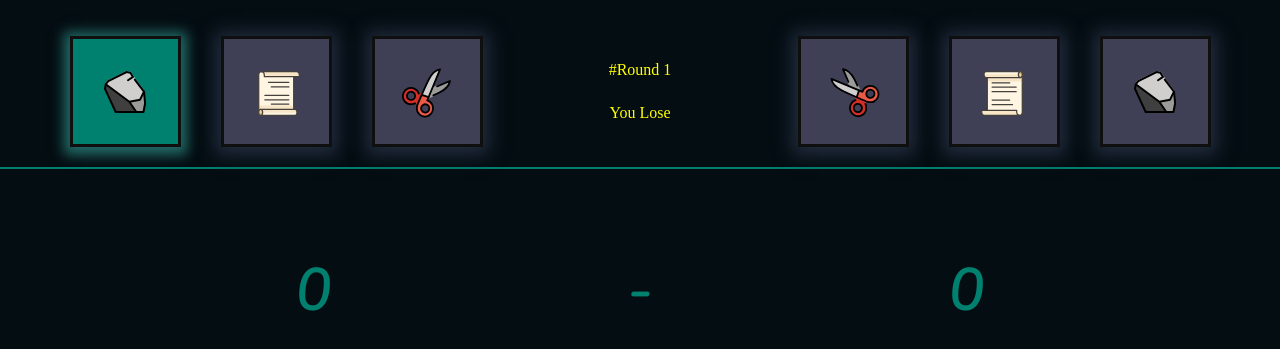
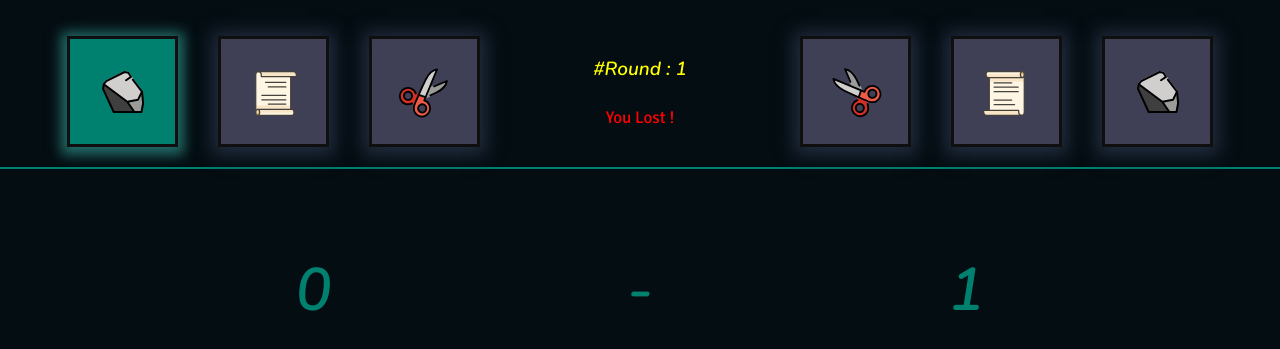
Before and after one commit to SiFou01/Rock-Paper-Scissors, a plain HTML site: page index.html in a window 1280 px wide. Both pictures are taken after a click on the element 125 px from the left and 364 px from the top of the page. Shown: the part 273-622 px from the top of the page. Drawn offline with nearby package versions, Linux system fonts and the light colour scheme; a web font is replaced by a local one.

Commit message:
Add score count and style results

```diff
--- a/index.html
+++ b/index.html
@@ -73,9 +73,9 @@
         </div>
     </div>
     <div class="score">
-        <h1>0</h1>
+        <h1 id="userScore">0</h1>
         <h1>-</h1>
-        <h1>0</h1>
+        <h1 id="machineScore">0</h1>
     </div>
 </body>
 <script src="script.js"></script>
--- a/script.js
+++ b/script.js
@@ -20,7 +20,7 @@ function getUserChoice(userChoice) {
         scissorsBtn.classList.add("clicked")
     }
     roundNum++;
-    round.textContent = `#Round ${roundNum}`;
+    round.textContent = `#Round : ${roundNum}`;
     return userChoice;
 }
 
@@ -43,6 +43,10 @@ function getMachineChoice() {
 let machineScore = 0;
 let userScore = 0;
 
+let score1 = document.getElementById("userScore");
+let score2 = document.getElementById("machineScore");
+
+
 let result = document.getElementById("result");
 
 function playGame(userChoice) {
@@ -50,15 +54,20 @@ function playGame(userChoice) {
    machineChoice = getMachineChoice();
    if (userChoice === machineChoice) {
     result.textContent = "Draw";
+    result.style.color = "blue";
    }
    else if (userChoice === "rock" && machineChoice === "scissors"
         ||  userChoice === "paper" && machineChoice === "rock"
         ||  userChoice === "scissors" && machineChoice === "paper") {
-    result.textContent = "You Win";
+    result.textContent = "You Won !!";
+    result.style.color = "green";
     userScore++;
    }
    else {
-    result.textContent = "You Lose";
+    result.textContent = "You Lost !";
+    result.style.color = "red";
     machineScore++;
    }
+   score1.textContent = userScore;
+   score2.textContent = machineScore;
 }
--- a/styles.css
+++ b/styles.css
@@ -61,7 +61,7 @@ h2 {
 }
 
 div#tracker {
-    width: 100px;
+    width: 110px;
     display: flex;
     flex-direction: column;
     justify-content: center;
@@ -72,11 +72,14 @@ div#round {
     color: yellow;
     align-self: center;
     margin-bottom: 25px;
+    font-size: 19px;
+    font-family: "Nunito";
 }
 
 div#result {
-    color: yellow;
     align-self: center;
+    font-size: 17px;
+    font-family: "Signika";
 }
 
 .container {
```
